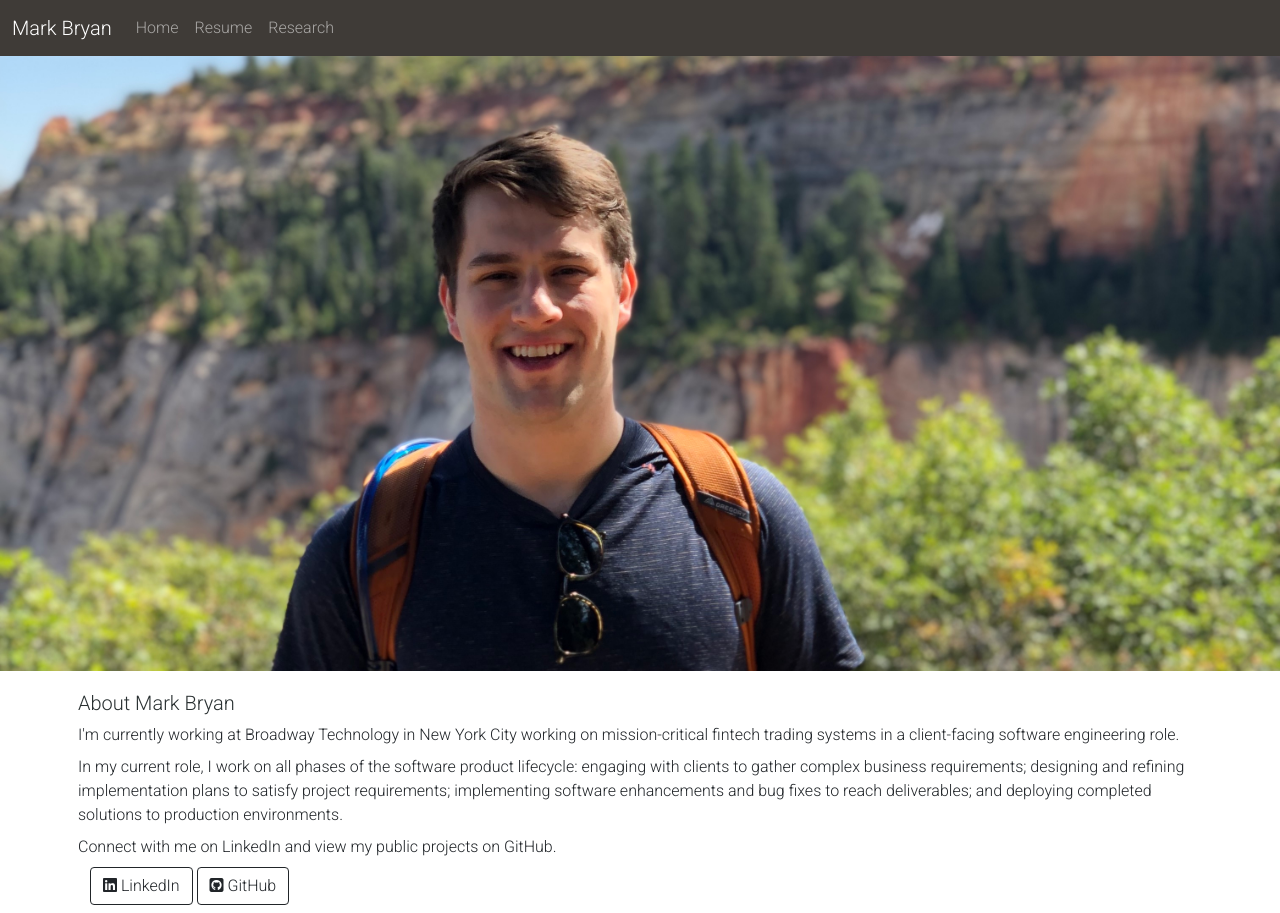
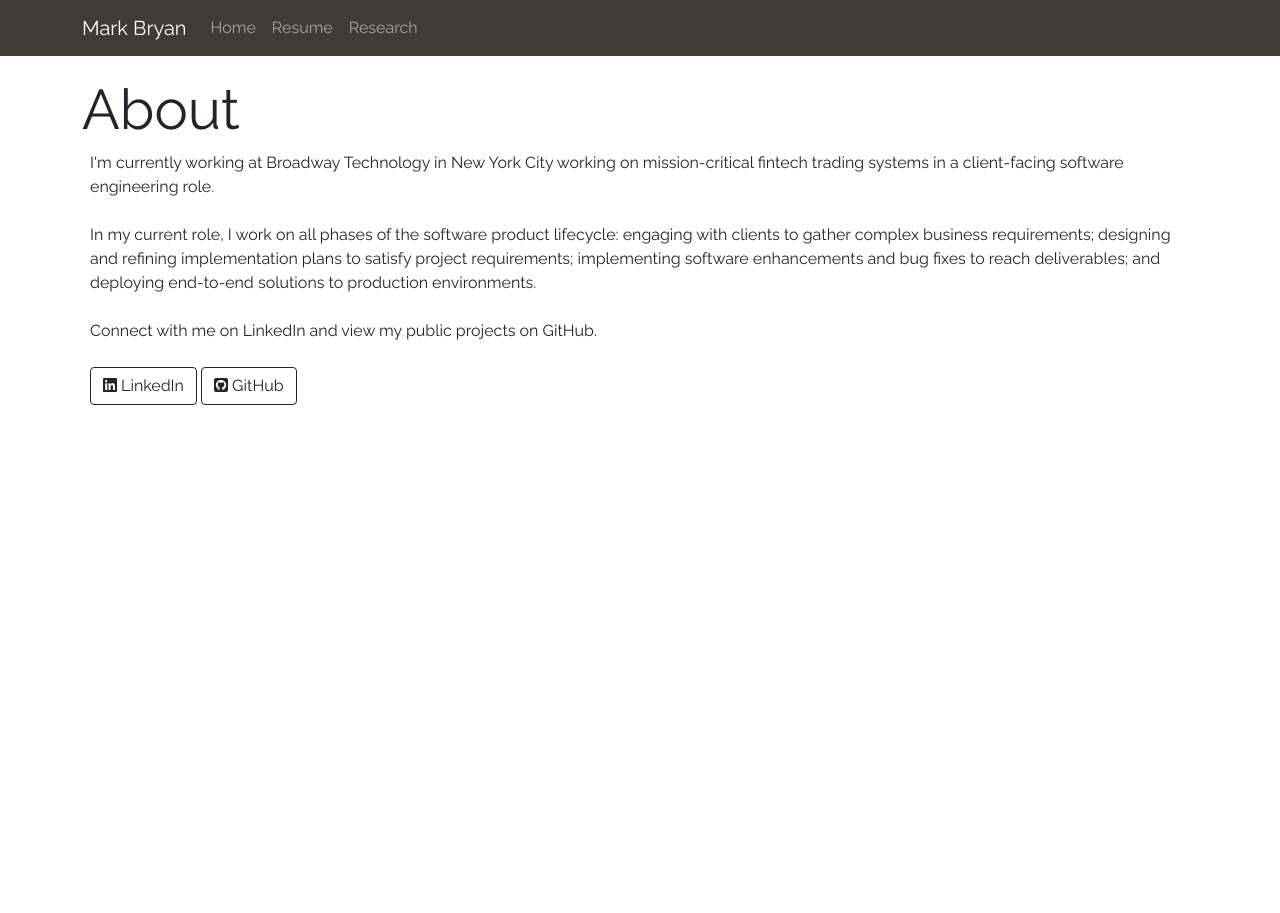
Before and after one commit to mrkbryn/mark-bryan-site, a Flask app: page / in a window 1280 px wide. After the commit the page ends 405 px from the top, so only its background shows below. Run offline with Flask 2, Linux system fonts and the light colour scheme; some libraries are stand-ins or nearby versions.

Commit message:
Refs None. Layout changes.

```diff
--- a/app/static/style.css
+++ b/app/static/style.css
@@ -12,7 +12,7 @@
 }
 
 body {
-  font-family: 'Roboto', sans-serif;
+  font-family: 'Raleway', sans-serif;
 }
 
 .before_content {
--- a/app/templates/base.html
+++ b/app/templates/base.html
@@ -5,8 +5,9 @@
   <meta name="viewport" content="width=device-width, initial-scale=1">
 
   <link href="https://cdn.jsdelivr.net/npm/bootstrap@5.0.0-beta1/dist/css/bootstrap.min.css" rel="stylesheet" integrity="sha384-giJF6kkoqNQ00vy+HMDP7azOuL0xtbfIcaT9wjKHr8RbDVddVHyTfAAsrekwKmP1" crossorigin="anonymous">
-  <link rel="preconnect" href="https://fonts.gstatic.com">
-  <link href="https://fonts.googleapis.com/css2?family=Roboto:ital,wght@0,300;0,700;1,300&display=swap" rel="stylesheet">
+  <link rel="preconnect" href="https://fonts.googleapis.com">
+  <link rel="preconnect" href="https://fonts.gstatic.com" crossorigin>
+  <link href="https://fonts.googleapis.com/css2?family=Raleway&display=swap" rel="stylesheet">
   <link rel="stylesheet" href="{{ url_for('static', filename='style.css') }}">
   <script src="https://kit.fontawesome.com/781b06c5d5.js" crossorigin="anonymous"></script>
   <title>{% block title %}{% endblock %}</title>
@@ -16,7 +17,7 @@
 <header>{% block header %}{% endblock %}</header>
 
 <nav class="navbar navbar-expand-lg navbar-dark mab-3">
-  <div class="container-fluid">
+  <div class="container">
     <a class="navbar-brand" href="{{ url_for('index') }}">Mark Bryan</a>
     <button class="navbar-toggler" type="button" data-bs-toggle="collapse" data-bs-target="#navbarSupportedContent" aria-controls="navbarSupportedContent" aria-expanded="false" aria-label="Toggle navigation">
       <span class="navbar-toggler-icon"></span>
@@ -43,12 +44,6 @@
 </div>
 
 <div class="container">
-  {% for message in get_flashed_messages() %}
-    <div class="alert alert-danger" role="alert">
-      {{ message }}
-    </div>
-  {% endfor %}
-
   {% block content %}{% endblock %}
 </div>
 
--- a/app/templates/index.html
+++ b/app/templates/index.html
@@ -2,24 +2,25 @@
 
 {% block title %}Mark Bryan{% endblock %}
 
-{% block before_content %}
-  <img src="/static/jumbo_mab.jpg" class="mab-header-img img-fluid" alt="Mark Bryan">
-{% endblock %}
+{#{% block before_content %}#}
+{#  <img src="/static/jumbo_mab.jpg" class="mab-header-img img-fluid" alt="Mark Bryan">#}
+{#{% endblock %}#}
 
 {% block content %}
-  <p class="h5 row mab-text-2">About Mark Bryan</p>
-  <p class="row">
-    I'm currently working at Broadway Technology in New York City working on mission-critical fintech trading systems in a client-facing software engineering role.
-  </p>
-  <p class="row">
-    In my current role, I work on all phases of the software product lifecycle: engaging with clients to gather
-    complex business requirements; designing and refining implementation plans to satisfy project requirements; implementing
-    software enhancements and bug fixes to reach deliverables; and deploying completed solutions to production environments.
-  </p>
-  <p class="row">
-    Connect with me on LinkedIn and view my public projects on GitHub.
-  </p>
-
+  <h1 class="display-4">About</h1>
+  <div class="row">
+    <p>I'm currently working at Broadway Technology in New York City working on mission-critical fintech trading systems in a client-facing software engineering role.</p>
+  </div>
+  <div class="row">
+    <p>
+      In my current role, I work on all phases of the software product lifecycle: engaging with clients to gather
+      complex business requirements; designing and refining implementation plans to satisfy project requirements; implementing
+      software enhancements and bug fixes to reach deliverables; and deploying end-to-end solutions to production environments.
+    </p>
+  </div>
+  <div class="row">
+    <p>Connect with me on LinkedIn and view my public projects on GitHub.</p>
+  </div>
   <div class="row">
     <div class="col">
       <a href="https://www.linkedin.com/in/markandrewbryan/" class="btn btn-outline-dark"><span><i class="fab fa-linkedin"></i></span> LinkedIn</a>
```
Also changed, not shown: app/templates/research/index.html (+7 -5 lines).
